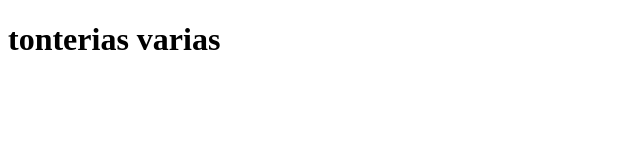
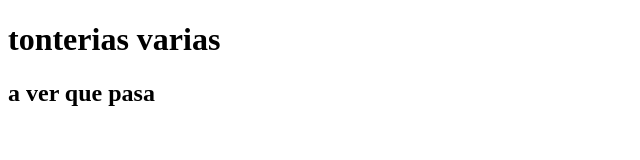
Before and after one commit to Nacho-se/prueba_septiembre, a plain HTML site: page prueba_septiembre/index.html in a window 1280 px wide. Shown: the whole page, without its empty margins (0-640 px from the left). Drawn offline with Linux system fonts and the light colour scheme.

Commit message:
nuevo texto h2

```diff
--- a/prueba_septiembre/index.html
+++ b/prueba_septiembre/index.html
@@ -7,5 +7,6 @@
 </head>
 <body>
     <h1>tonterias varias</h1>
+    <h2>a ver que pasa</h2>
 </body>
 </html>
```
